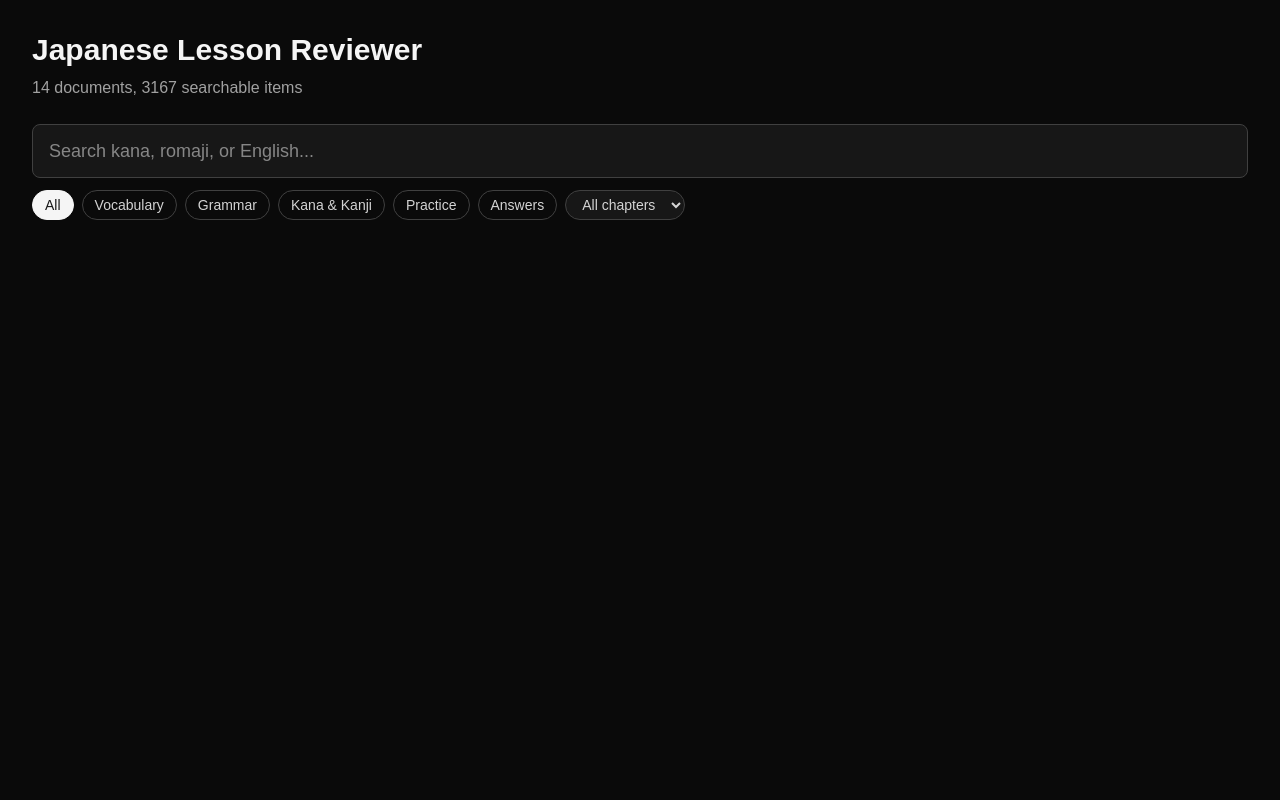
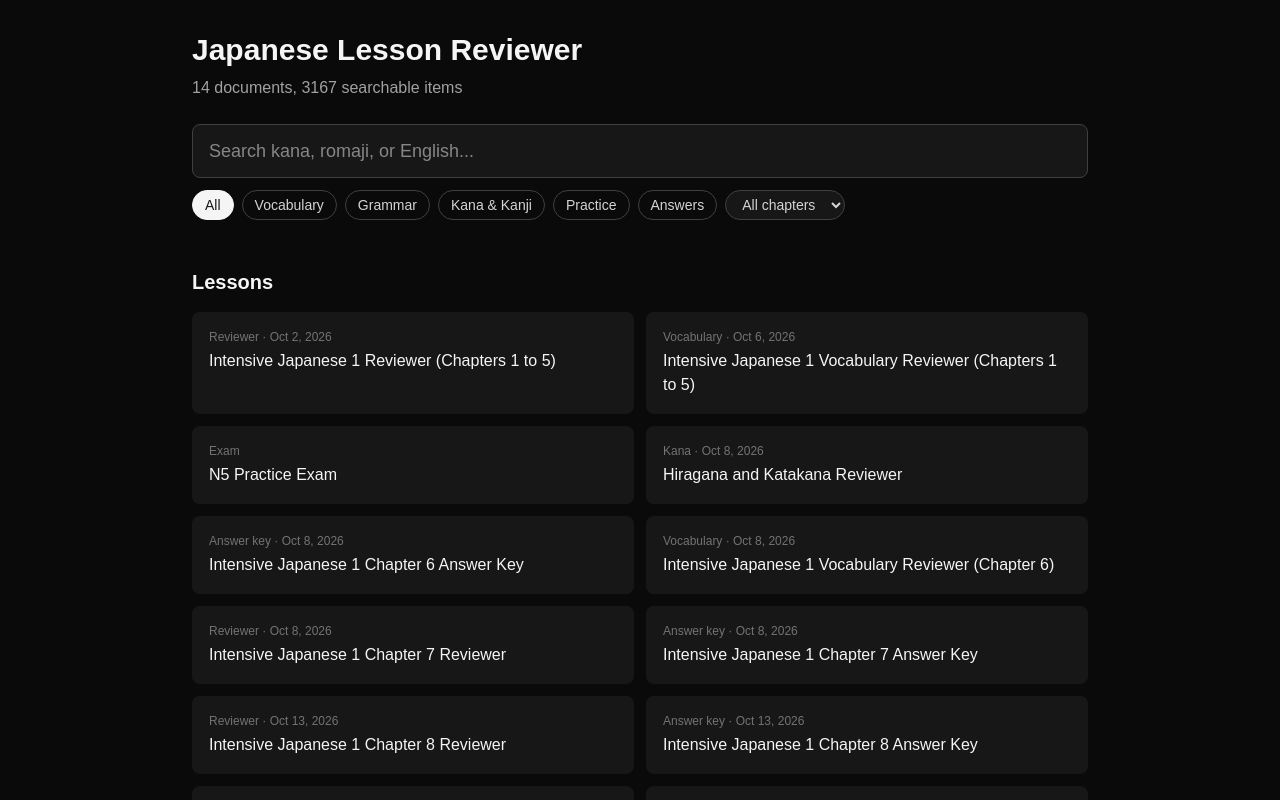
Before and after one commit to jmacaday0923/japanese-reviewer, a Next.js app: page / in a window 1280 px wide. Shown: the top 800 px of the page. Built offline with nearby package versions, Linux system fonts and the light colour scheme.

Commit message:
Add lesson list to home page

```diff
--- a/src/app/page.tsx
+++ b/src/app/page.tsx
@@ -1,3 +1,4 @@
+import Link from "next/link";
 import rawData from "@/data/lesson-data.json";
 import type { LessonData } from "@/types/lesson";
 import Search from "@/components/Search";
@@ -7,11 +8,33 @@ const data = rawData as LessonData;
 export default function Home() {
   return (
     <main className="min-h-screen bg-neutral-950 text-neutral-100 p-8">
-      <h1 className="text-3xl font-bold">Japanese Lesson Reviewer</h1>
-      <p className="mt-2 text-neutral-400">
-        {data.docs.length} documents, {data.items.length} searchable items
-      </p>
-      <Search />
+      <div className="mx-auto max-w-4xl">
+        <h1 className="text-3xl font-bold">Japanese Lesson Reviewer</h1>
+        <p className="mt-2 text-neutral-400">
+          {data.docs.length} documents, {data.items.length} searchable items
+        </p>
+
+        <Search />
+
+        <section className="mt-12">
+          <h2 className="text-xl font-semibold">Lessons</h2>
+          <ul className="mt-4 grid gap-3 sm:grid-cols-2">
+            {data.docs.map((doc) => (
+              <li key={doc.n}>
+                <Link
+                  href={`/lessons/${doc.n}`}
+                  className="block h-full rounded-lg bg-neutral-900 p-4 border border-transparent hover:border-neutral-600"
+                >
+                  <p className="text-xs text-neutral-500">
+                    {[doc.kind, doc.date].filter(Boolean).join(" · ")}
+                  </p>
+                  <p className="mt-1 font-medium">{doc.title}</p>
+                </Link>
+              </li>
+            ))}
+          </ul>
+        </section>
+      </div>
     </main>
   );
 }
```
